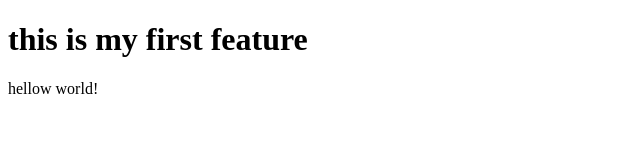
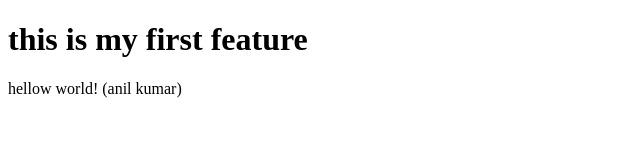
Before and after one commit to Kumarsunil8540/lokalrepo, a plain HTML site: page index.html in a window 1280 px wide. Shown: the whole page, without its empty margins (0-640 px from the left). Drawn offline with Linux system fonts and the light colour scheme.

Commit message:
add name anil

```diff
--- a/index.html
+++ b/index.html
@@ -8,6 +8,6 @@
 <body>
     <h1>this is my first feature
     </h1>
-    <p>hellow world!</p>
+    <p>hellow world! (anil kumar)</p>
 </body>
 </html>
```
